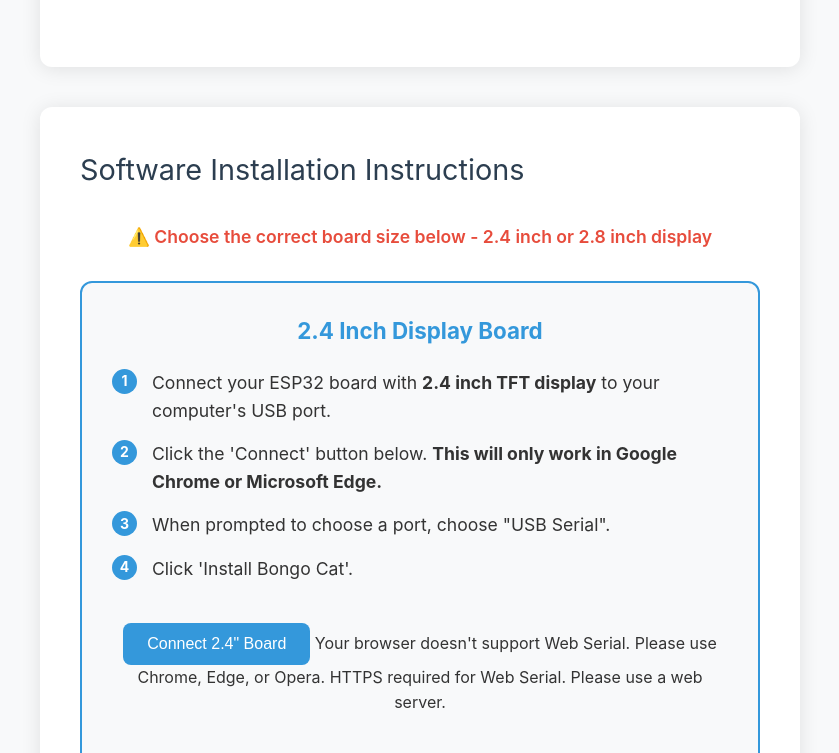
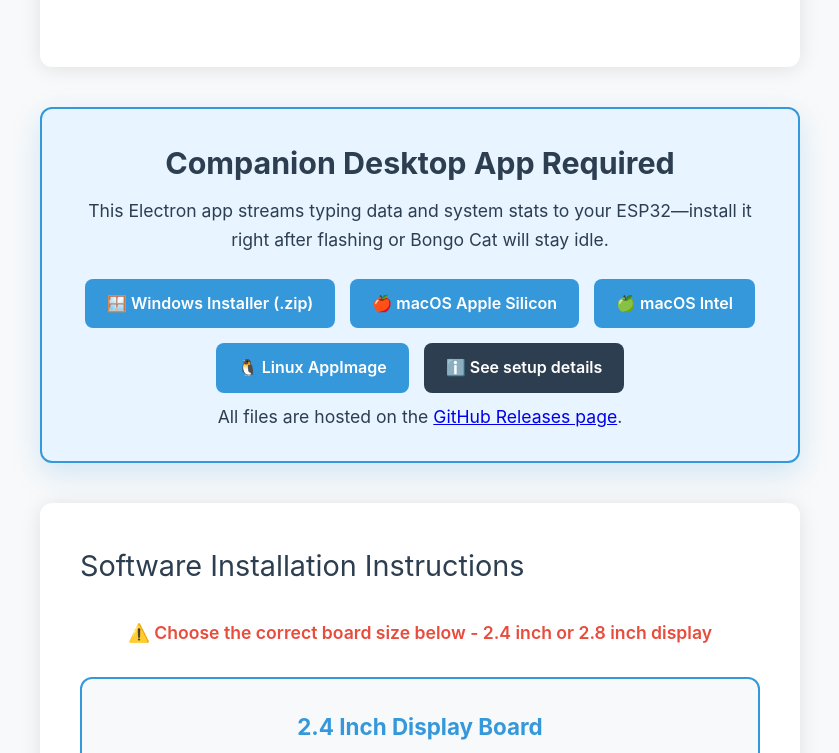
Before and after one commit to vostoklabs/Bongo_Cat_v2_webflasher, a plain HTML site: page index.html in a window 1280 px wide. Shown: the part 683-1436 px from the top of the page, without its empty margins (220-1059 px from the left). Drawn offline with Linux system fonts and the light colour scheme.

Commit message:
chore: add release downloads

```diff
--- a/index.html
+++ b/index.html
@@ -143,6 +143,56 @@
             margin: 20px 0;
             font-weight: bold;
             color: #e74c3c;
+        }
+
+        .companion-callout {
+            background: #e8f4ff;
+            border: 2px solid #3498db;
+            border-radius: 12px;
+            padding: 30px;
+            margin: 20px 0 40px 0;
+            box-shadow: 0 10px 30px rgba(52, 152, 219, 0.2);
+            text-align: center;
+        }
+
+        .companion-callout h2 {
+            color: #2c3e50;
+            font-size: 1.9rem;
+            margin-bottom: 10px;
+        }
+
+        .companion-callout p {
+            font-size: 1.1rem;
+            color: #2c3e50;
+            margin-bottom: 0;
+        }
+
+        .companion-buttons {
+            display: flex;
+            flex-wrap: wrap;
+            justify-content: center;
+            gap: 15px;
+            margin: 25px 0 10px 0;
+        }
+
+        .companion-button {
+            display: inline-block;
+            padding: 12px 22px;
+            border-radius: 8px;
+            background: #3498db;
+            color: white;
+            text-decoration: none;
+            font-weight: 600;
+            transition: transform 0.2s ease, box-shadow 0.2s ease;
+        }
+
+        .companion-button:hover {
+            transform: translateY(-2px);
+            box-shadow: 0 8px 20px rgba(52, 152, 219, 0.3);
+        }
+
+        .companion-button.secondary {
+            background: #2c3e50;
         }
 
         .responsive-image {
@@ -421,6 +471,29 @@
             </p>
         </div>
 
+        <div class="companion-callout">
+            <h2>Companion Desktop App Required</h2>
+            <p>This Electron app streams typing data and system stats to your ESP32—install it right after flashing or Bongo Cat will stay idle.</p>
+            <div class="companion-buttons">
+                <a class="companion-button" href="https://github.com/vostoklabs/Bongo_Cat_v2_webflasher/releases/latest/download/Bongo.Cat.Setup.1.0.0.zip" target="_blank" rel="noopener">
+                    🪟 Windows Installer (.zip)
+                </a>
+                <a class="companion-button" href="https://github.com/vostoklabs/Bongo_Cat_v2_webflasher/releases/latest/download/bongo-cat-mac-arm64.zip" target="_blank" rel="noopener">
+                    🍎 macOS Apple Silicon
+                </a>
+                <a class="companion-button" href="https://github.com/vostoklabs/Bongo_Cat_v2_webflasher/releases/latest/download/bongo-cat-mac-x64.zip" target="_blank" rel="noopener">
+                    🍏 macOS Intel
+                </a>
+                <a class="companion-button" href="https://github.com/vostoklabs/Bongo_Cat_v2_webflasher/releases/latest/download/bongo-cat-linux-appimage.zip" target="_blank" rel="noopener">
+                    🐧 Linux AppImage
+                </a>
+                <a class="companion-button secondary" href="#desktop-apps">
+                    ℹ️ See setup details
+                </a>
+            </div>
+            <p class="download-note" style="margin-top:5px;">All files are hosted on the <a href="https://github.com/vostoklabs/Bongo_Cat_v2_webflasher/releases/tag/v1" target="_blank" rel="noopener">GitHub Releases page</a>.</p>
+        </div>
+
         <div class="installation-section">
             <h2>Software Installation Instructions</h2>
 
@@ -560,7 +633,7 @@
 
         </div>
 
-        <div class="pc-app-section">
+        <div id="desktop-apps" class="pc-app-section">
             <h2>Electron Desktop Application Downloads</h2>
 
             <p class="app-description">
@@ -573,10 +646,10 @@
                     <h4>🪟 Windows Installer</h4>
                     <p>Signed Electron setup for Windows 10/11.</p>
                     <div class="download-container">
-                        <a href="https://github.com/vostoklabs/Bongo_Cat_v2_webflasher/releases/latest/download/Bongo%20Cat%20Setup%201.0.0.exe" class="download-button" target="_blank" rel="noopener">
-                            📦 Download Windows Installer (.exe)
+                        <a href="https://github.com/vostoklabs/Bongo_Cat_v2_webflasher/releases/latest/download/Bongo.Cat.Setup.1.0.0.zip" class="download-button" target="_blank" rel="noopener">
+                            📦 Download Windows Installer (.zip)
                         </a>
-                        <p class="download-note">Served from Releases—upload the .exe there to enable this button.</p>
+                        <p class="download-note">Served from Releases—extract the zip, then run the bundled installer.</p>
                     </div>
                 </div>
 
@@ -611,8 +684,8 @@
 
                 <h4>Windows Setup:</h4>
                 <ol class="setup-list">
-                    <li>Download <strong>Bongo Cat Setup 1.0.0.exe</strong> above.</li>
-                    <li>Run the installer, approve the SmartScreen prompt if it appears.</li>
+                    <li>Download <strong>Bongo.Cat.Setup.1.0.0.zip</strong> above.</li>
+                    <li>Extract the zip and run <strong>Bongo Cat Setup.exe</strong>, approving the SmartScreen prompt if it appears.</li>
                     <li>Launch Bongo Cat from the Start menu; it will minimize to the system tray.</li>
                     <li>Connect your ESP32 and pick the detected COM port in the app.</li>
                     <li>Start typing and watch your Bongo Cat come to life! 🎉</li>
```
